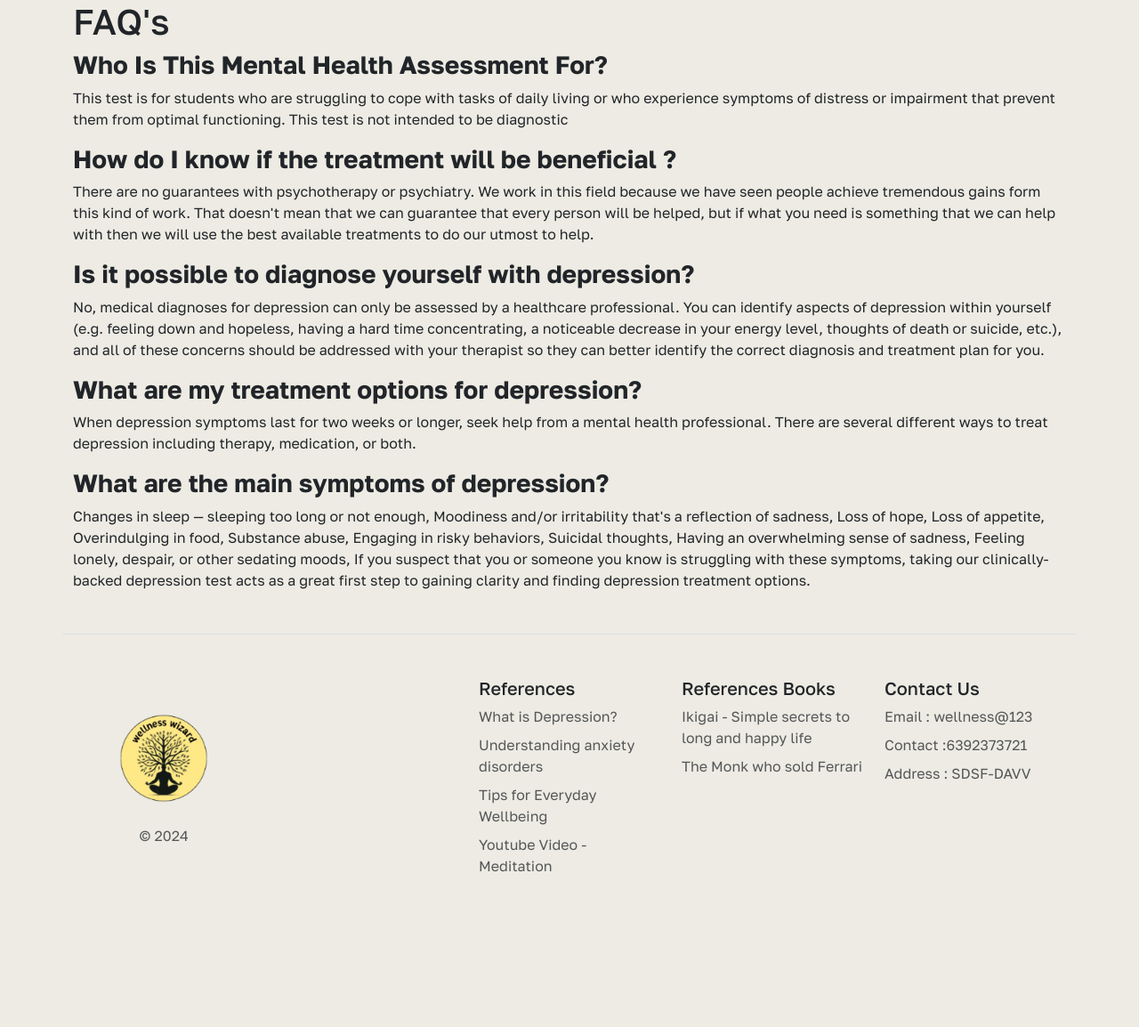
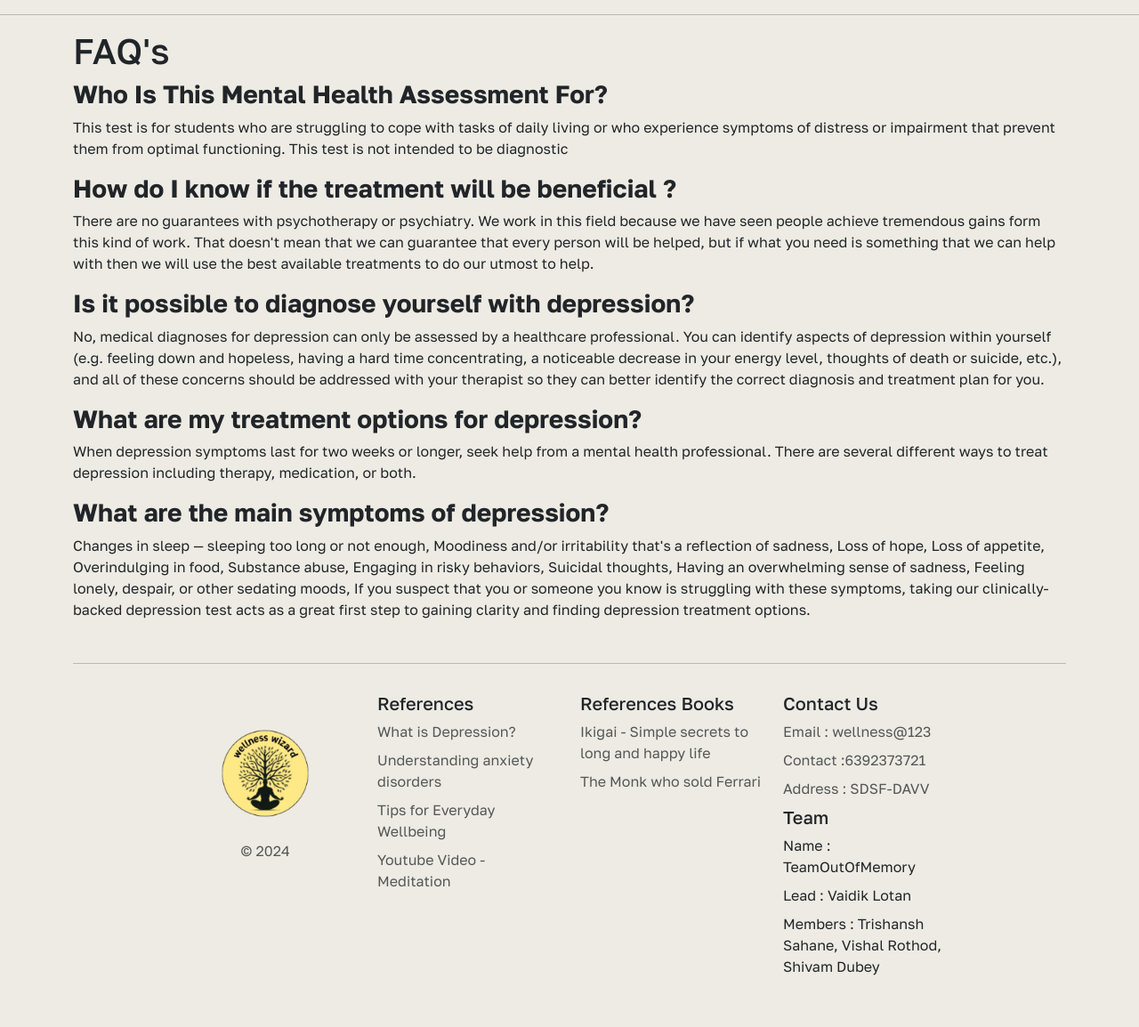
Before and after one commit to EdwinRodger/Wellness-Wizard, a Flask app: page /faq in a window 1280 px wide. Shown: the part 76-1230 px from the top of the page at 89% size. Before the commit the page ends 1056 px from the top, so only its background shows below. Run offline with Flask 3, Linux system fonts and the light colour scheme; some web fonts are replaced.

Commit message:
changed UI of footer

```diff
--- a/src/templates/layout.html
+++ b/src/templates/layout.html
@@ -87,23 +87,21 @@
       {% endwith %}
     </flashMessage>
   </header>
+  <hr>
   <main class="container">
     {% block content %}
     {% endblock %}
   </main>
   <footer>
-    <div class="container">
-      <footer class="row row-cols-1 row-cols-sm-2 row-cols-md-5 py-5 my-5 border-top justify-content-center">
+    <div class="container mt-5">
+      <hr>
+      <footer class="row row-cols-1 row-cols-sm-2 row-cols-md-5 py-3 my-3 justify-content-center">
         <div class="col mb-3 text-center">
           <a href="/" class="d-flex align-items-center mb-3 link-body-emphasis text-decoration-none">
             <a class="navbar-brand" href="{{ url_for('home') }}">
               <img src="{{ url_for('static', filename='favicon/android-chrome-192x192.png') }}" alt="Logo" height="150" class="d-inline-block"></a>
           </a>
           <p class="text-body-secondary">© 2024</p>
-        </div>
-
-        <div class="col mb-3">
-
         </div>
 
         <div class="col mb-3">
@@ -131,6 +129,12 @@
             <li class="nav-item mb-2"><a href="#" class="nav-link p-0 text-body-secondary">Contact :6392373721</a></li>
             <li class="nav-item mb-2"><a href="#" class="nav-link p-0 text-body-secondary">Address : SDSF-DAVV</a></li>
           </ul>
+          <h5>Team</h5>
+          <ul class="nav flex-column">
+            <li class="nav-item mb-2">Name : TeamOutOfMemory</a></li>
+            <li class="nav-item mb-2">Lead : Vaidik Lotan</li>
+            <li class="nav-item mb-2">Members : Trishansh Sahane, Vishal Rothod, Shivam Dubey</li>
+          </ul>
         </div>
       </footer>
     </div>
```
